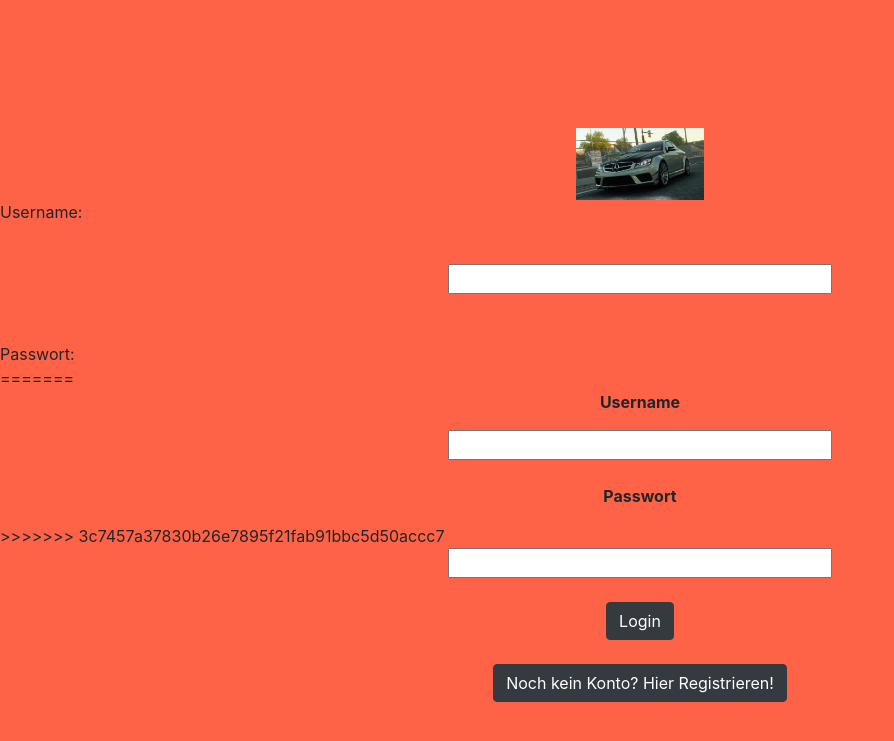
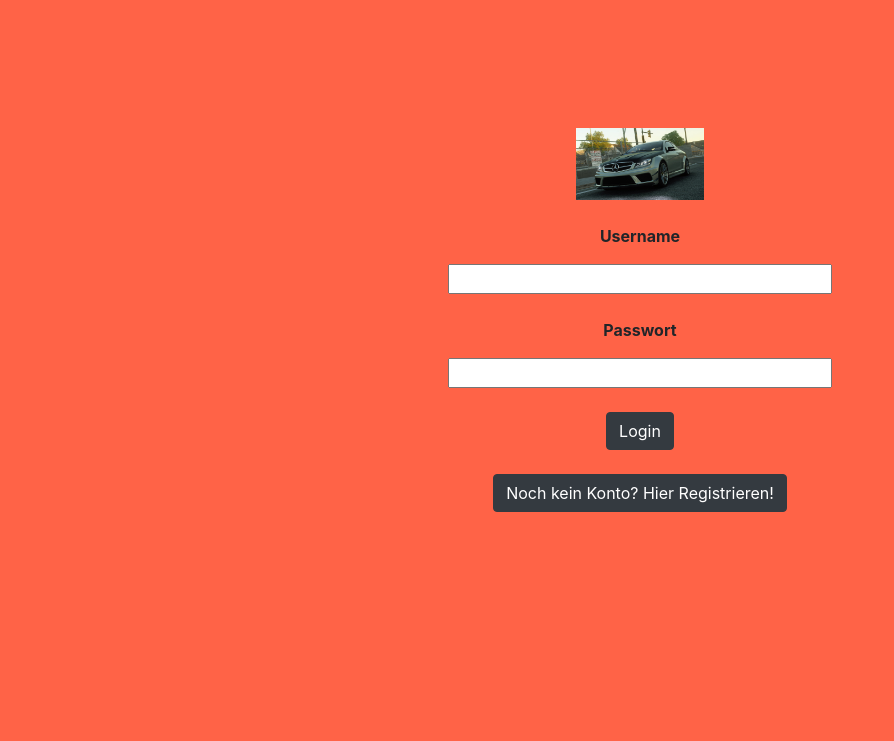
Before and after one commit to Andreas3005/Vergissmeinnicht, a PHP site: page /login.php in a window 1280 px wide. Shown: the top 741 px of the page, without its empty margins (0-894 px from the left). Run offline with PHP 8.4, Linux system fonts and the light colour scheme.

Commit message:
LoginUpdate

```diff
--- a/login.php
+++ b/login.php
@@ -86,14 +86,10 @@ if(isset($errorMessage)) {
 
 <img src="LOGO.png" id="logo">
 
-<form action="?login=1" method="post" id="Username"><p id="textzentriert"> Username:</p><br>
-<input type="user_username" id="standardbox" name="user_username"><br><br> <text id ="hansi"> Passwort: </text><br>
-=======
 <form action="?login=1" method="post" id="Username"> <br>
 <p id="Username" align="center"><b> Username </b></p>
 <input type="user_username" id="standardbox" name="user_username"><br>
 <p id="Username" align="center"><b> Passwort </b></p>
->>>>>>> 3c7457a37830b26e7895f21fab91bbc5d50accc7
 <input type="password" id="standardbox" name="user_passwort"><br>
 <input type="submit" id ="Login" value="Login" class= "btn btn-dark"><br>
 <input type="button" id="Registrieren" class= "btn btn-dark" value="Noch kein Konto? Hier Registrieren!" onClick="parent.location='registrieren.php'"></FORM>
```
